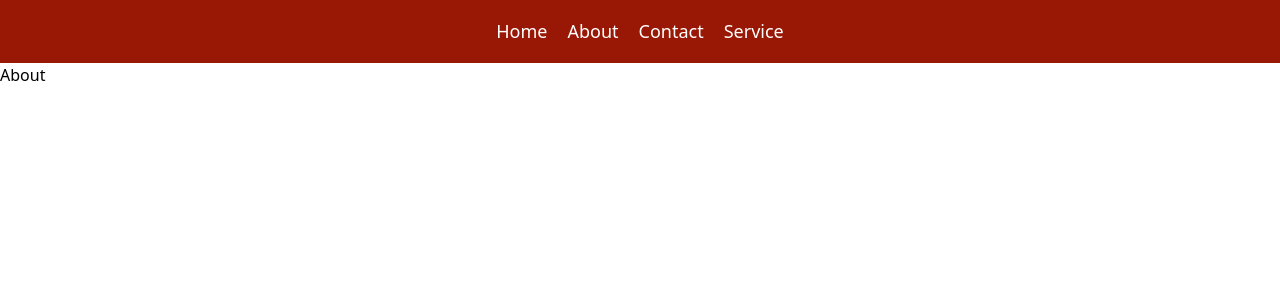
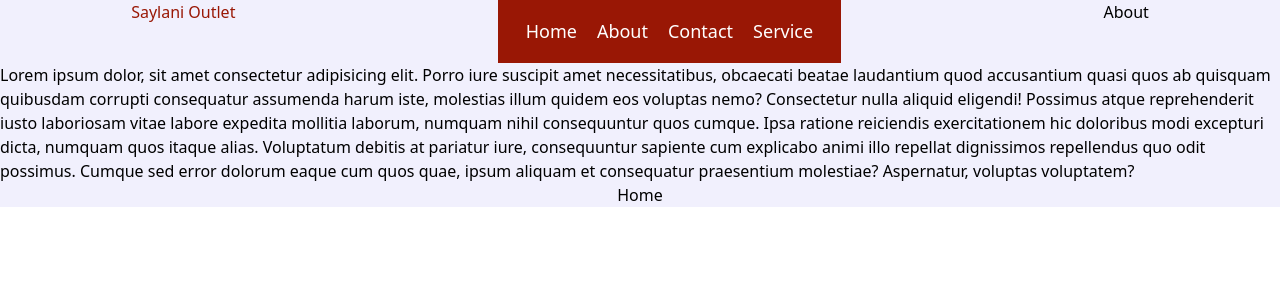
Before and after one commit to MohBilal111222/Ecommerce-App-React, a React (Vite) app: page /About in a window 1280 px wide. Shown: the top 300 px of the page. Built offline with nearby package versions, Linux system fonts and the light colour scheme.

Commit message:
working on it

```diff
--- a/src/Layout.jsx
+++ b/src/Layout.jsx
@@ -5,6 +5,8 @@ import Navbar from "./components/Navbar"
 function Layout() {
   return (
     <div className="layoutno">
+<h1 className="tags">Saylani Outlet</h1>
+
       <Navbar />
       <Outlet />
     </div>
--- a/src/index.css
+++ b/src/index.css
@@ -1,12 +1,28 @@
+
 @tailwind base;
 @tailwind components;
 @tailwind utilities;
 
-.link{
-  text-align: center;
+
+.layoutno{
+  display: flex; justify-content: space-around; flex-wrap: wrap;
+
+
+  background-color: rgb(241, 240, 253);
 }
+
+
+.tags{
+  color: rgb(153, 23, 5);
+}
+
+
+
+
 /*
-.layoutno{
-  display: flex; justify-content: center; flex-wrap: wrap;
-  background-color: black;
-} */
+
+.layoutno {
+  min-height: 100vh;
+  background-color: #f7fafc;
+ padding: 16px;
+}  */
--- a/src/pages/About.jsx
+++ b/src/pages/About.jsx
@@ -3,7 +3,16 @@
 function About() {
     return (
       <>
+
+
       <h1 className="px-4 py-2 bg-blue-500 text-white font-semibold rounded-lg shadow-md hover:bg-blue-700 focus:outline-none focus:ring-2 focus:ring-blue-500">About</h1>
+
+
+
+      <h2>Lorem ipsum dolor, sit amet consectetur adipisicing elit. Porro iure suscipit amet necessitatibus, obcaecati beatae laudantium quod accusantium quasi quos ab quisquam quibusdam corrupti consequatur assumenda harum iste, molestias illum quidem eos voluptas nemo? Consectetur nulla aliquid eligendi! Possimus atque reprehenderit iusto laboriosam vitae labore expedita mollitia laborum, numquam nihil consequuntur quos cumque. Ipsa ratione reiciendis exercitationem hic doloribus modi excepturi dicta, numquam quos itaque alias. Voluptatum debitis at pariatur iure, consequuntur sapiente cum explicabo animi illo repellat dignissimos repellendus quo odit possimus. Cumque sed error dolorum eaque cum quos quae, ipsum aliquam et consequatur praesentium molestiae? Aspernatur, voluptas voluptatem?</h2>
+
+
+     <button><a href="Layout.jsx">Home</a> </button>
       </>
     )
   }
--- a/src/pages/Contact.jsx
+++ b/src/pages/Contact.jsx
@@ -1,7 +1,9 @@
 function Contact() {
     return (
       <>
-      <h1 className="px-4 py-2 bg-blue-500 text-white font-semibold rounded-lg shadow-md hover:bg-blue-700 focus:outline-none focus:ring-2 focus:ring-blue-500">Contact</h1>
+      <h1 className="px-4 py-2 bg-blue-500 text-white font-semibold rounded-lg shadow-md hover:bg-blue-700 focus:outline-none focus:ring-2 focus:ring-blue-500">Contact Us !</h1>
+
+
       </>
     )
   }
```
